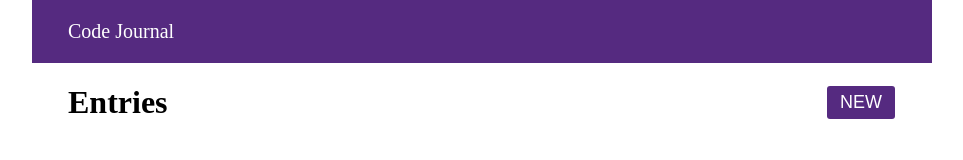
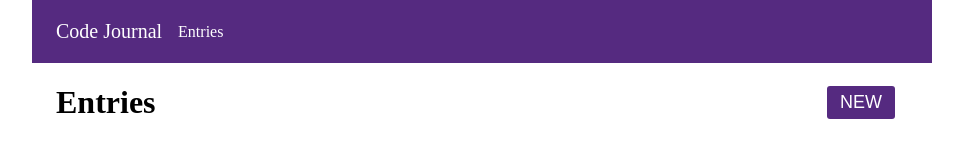
Before and after one commit to dcatan89/code-journalv2, a website: page index.html in a window 1280 px wide. Shown: the whole page, without its empty margins (158-1121 px from the left). Drawn offline with Linux system fonts and the light colour scheme.

Commit message:
entries anchor and styling done

```diff
--- a/css/layout.css
+++ b/css/layout.css
@@ -11,6 +11,10 @@
 .row {
   display: flex;
   flex-wrap: wrap;
+}
+
+.no-wrap {
+  flex-wrap: nowrap;
 }
 
 .column-full,
@@ -43,4 +47,8 @@
   .text-area {
     padding: 0 0.75rem;
   }
+
+  .no-padding {
+    padding: 0;
+  }
 }
--- a/css/reset.css
+++ b/css/reset.css
@@ -24,3 +24,7 @@ ul {
 li {
   margin-top: 16px;
 }
+
+a {
+  text-decoration: none;
+}
--- a/css/styles.css
+++ b/css/styles.css
@@ -35,6 +35,10 @@ img {
   color: white;
 }
 
+.center-txt {
+  text-align: center;
+}
+
 .save-button {
   color: white;
   font-size: large;
@@ -51,3 +55,8 @@ img {
   border: none;
   border-radius: 3px;
 }
+
+.entries-anchor {
+  align-self: center;
+  margin-left: 16px;
+}
--- a/index.html
+++ b/index.html
@@ -16,8 +16,9 @@
 </head>
 <body>
   <header class="container bgc-purple">
-    <div class="row">
-      <p class="column-full font-size-up white-txt">Code Journal</p>
+    <div class="row no-wrap">
+      <p class=" font-size-up white-txt">Code Journal</p>
+      <a class=" white-txt entries-anchor" href="">Entries</a>
     </div>
   </header>
   <main class="container">
@@ -49,10 +50,13 @@
       </form>
     </div>
     <div data-view="entries">
-      <div class="row">
-        <h1 class="column-half entries-header">Entries</h1>
+      <div class="row ">
+        <h1 class="column-half no-padding entries-header">Entries</h1>
         <div class="column-half new-button  align-self-center entries-header right-align">
           <button class="new-button bgc-purple">NEW</button>
+        </div>
+        <div class="center-txt hidden column-full">
+          <p>No Entries have been Recorded</p>
         </div>
         <ul></ul>
       </div>
```
